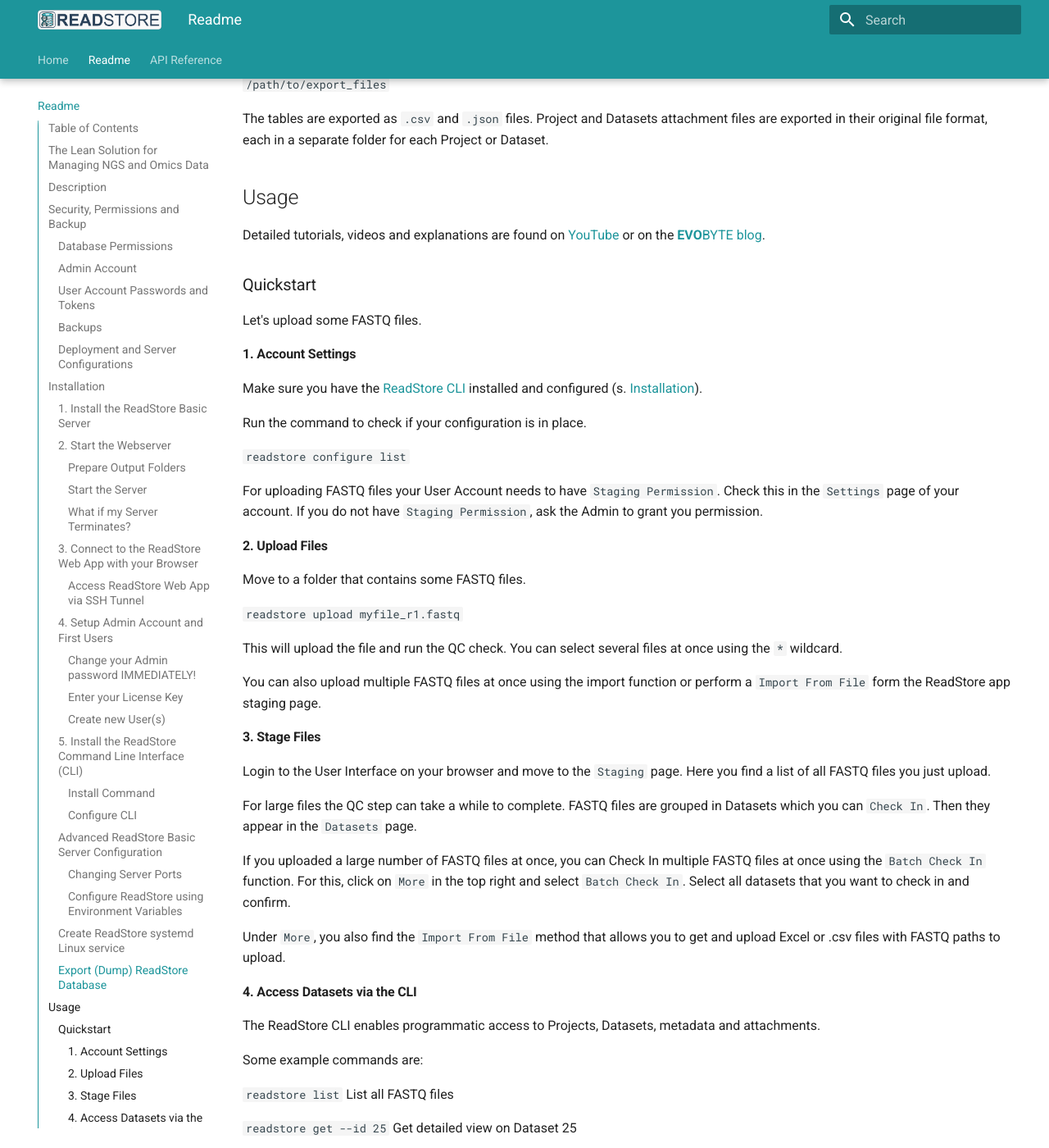
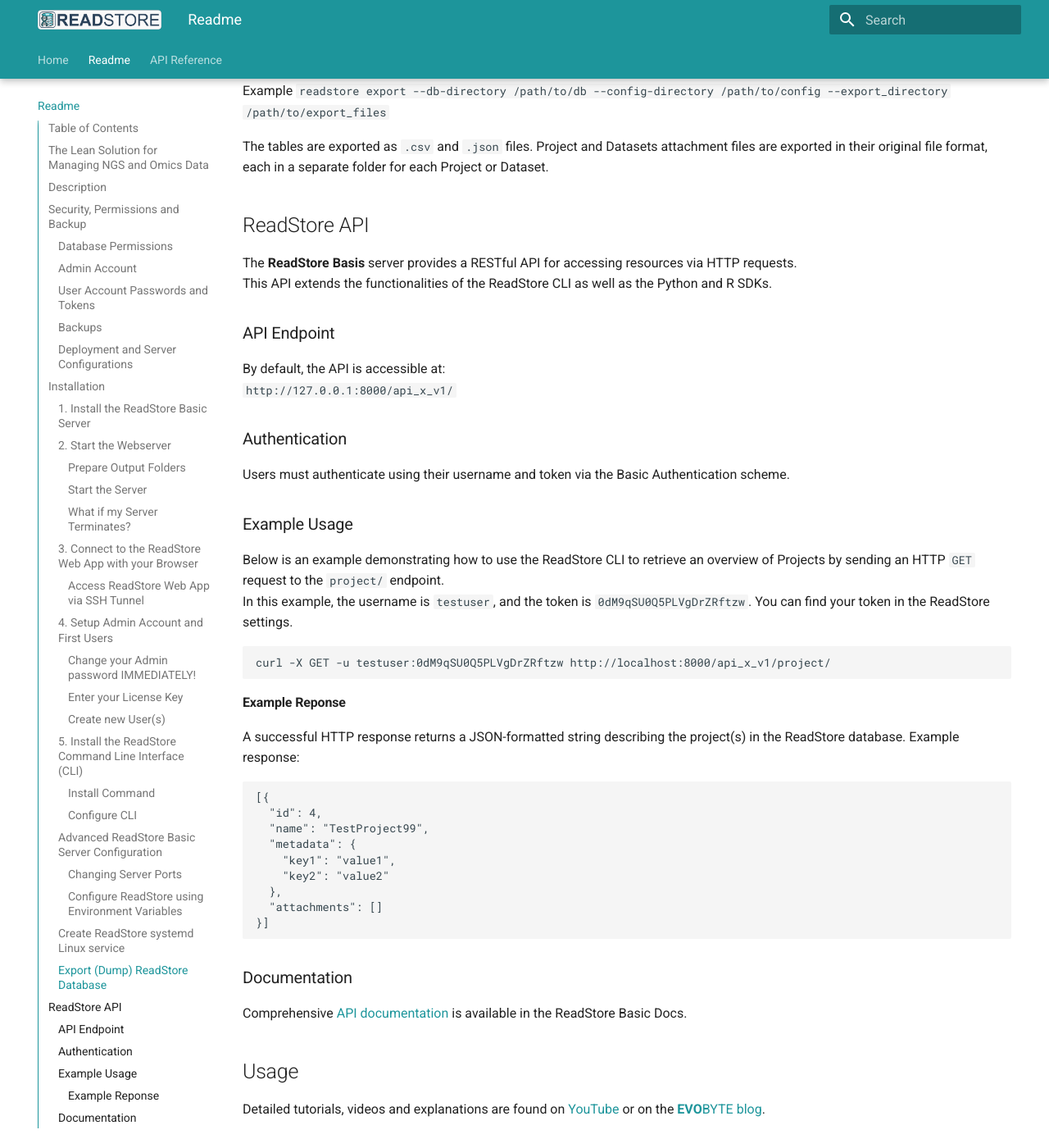
Before and after one commit to EvobyteDigitalBiology/readstore, an MkDocs documentation site: the page built from docs/readme.md, in a window 1280 px wide and 1400 px high, scrolled down 9633 px. Shown: the whole window at 82% size. Built offline with MkDocs 1.6.1 and Material for MkDocs 9.7.7, drawn with Linux system fonts in a browser that asks for light colours; some of the changed text lies outside the part shown.

Commit message:
Doc: Update with API info

````diff
--- a/docs/readme.md
+++ b/docs/readme.md
@@ -7,8 +7,7 @@
 
 This README introduces ReadStore Data Platform, the lean solution for managing NGS and omics data.
 
-Full **Documentation** https://evobytedigitalbiology.github.io/readstore/
-
+The full **ReadStore Basic documentation** is available [here](https://evobytedigitalbiology.github.io/readstore/)
 
 **Please read and follow the instructions carefully**. In particular the [Security, Permissions and Backup](#backup) section contains important information related to data security and backup.
 
@@ -29,6 +28,7 @@
     - [Advanced Server Configuration](#advancedconfig)
     - [Configure systemd service](#systemd)
     - [Export Database to File](#export_dump)
+- [ReadStore API](#api)
 - [Usage](#usage)
     1. [Account Settings](#account_settings)
     2. [Upload Files](#upload_files)
@@ -363,6 +363,46 @@
 
 The tables are exported as `.csv` and `.json` files. Project and Datasets attachment files are exported in their original file format, each in a separate folder for each Project or Dataset.
 
+## ReadStore API<a id="api"></a>
+
+The **ReadStore Basis** server provides a RESTful API for accessing resources via HTTP requests.
+This API extends the functionalities of the ReadStore CLI as well as the Python and R SDKs.
+
+### API Endpoint
+By default, the API is accessible at:
+`http://127.0.0.1:8000/api_x_v1/`
+
+### Authentication
+Users must authenticate using their username and token via the Basic Authentication scheme.
+
+### Example Usage
+Below is an example demonstrating how to use the ReadStore CLI to retrieve an overview of Projects by sending an HTTP `GET` request to the `project/` endpoint.
+In this example, the username is `testuser`, and the token is `0dM9qSU0Q5PLVgDrZRftzw`. You can find your token in the ReadStore settings.
+
+```bash
+curl -X GET -u testuser:0dM9qSU0Q5PLVgDrZRftzw http://localhost:8000/api_x_v1/project/
+```
+
+#### Example Reponse
+
+A successful HTTP response returns a JSON-formatted string describing the project(s) in the ReadStore database. Example response:
+
+```
+[{
+  "id": 4,
+  "name": "TestProject99",
+  "metadata": {
+    "key1": "value1",
+    "key2": "value2"
+  },
+  "attachments": []
+}]
+```
+
+### Documentation
+
+Comprehensive [API documentation](https://evobytedigitalbiology.github.io/readstore/rest_api/) is available in the ReadStore Basic Docs.
+
 ## Usage
 
 Detailed tutorials, videos and explanations are found on [YouTube](https://www.youtube.com/playlist?list=PLk-WMGySW9ySUfZU25NyA5YgzmHQ7yquv) or on the [**EVO**BYTE blog](https://evo-byte.com/blog).
````
